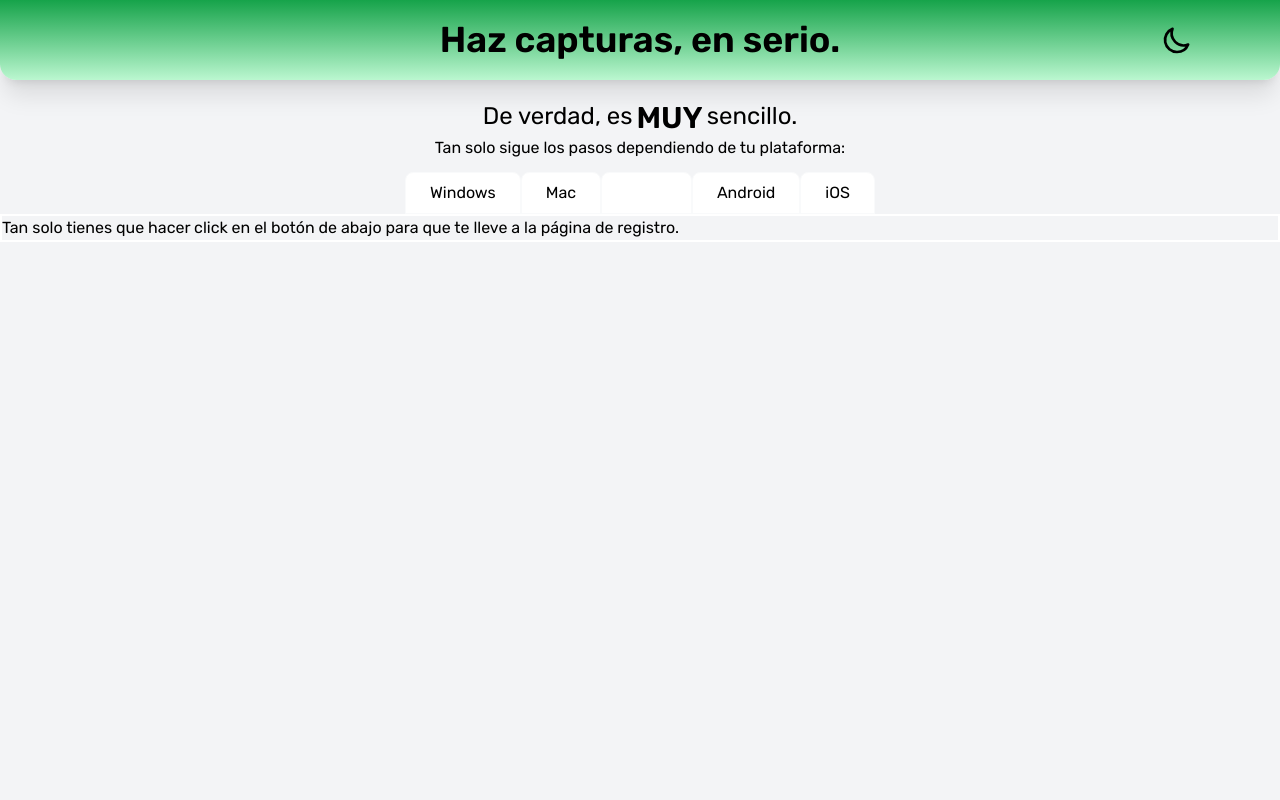
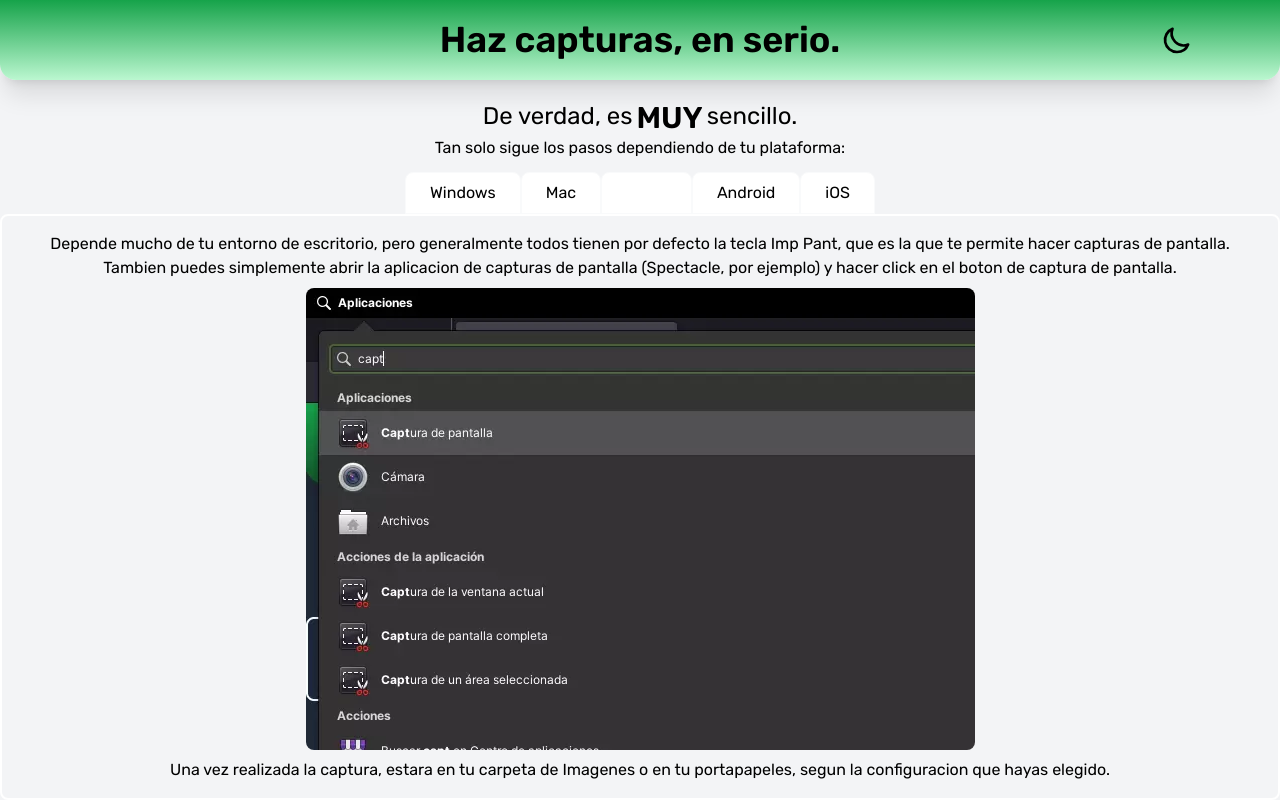
Before and after one commit to ThePotatoCamera/haz-capturas, an Angular app: page /linux in a window 1280 px wide. Built offline with nearby package versions, Linux system fonts and the light colour scheme.

Commit message:
Explicacion captura de pantalla Linux

```diff
--- a/src/app/body/linux/linux.component.html
+++ b/src/app/body/linux/linux.component.html
@@ -1,3 +1,14 @@
-<div class="border-2 border-white">
-  Tan solo tienes que hacer click en el botón de abajo para que te lleve a la página de registro.
+<div class="border-2 border-white rounded-lg p-4">
+  <p class="text-center">
+    Depende mucho de tu entorno de escritorio, pero generalmente todos tienen por defecto la tecla Imp Pant, que es la que te permite hacer capturas de pantalla.<br>
+    Tambien puedes simplemente abrir la aplicacion de capturas de pantalla (Spectacle, por ejemplo) y hacer click en el boton de captura de pantalla.
+  </p>
+  <img
+    class="rounded-lg flex flex-row mx-auto my-2"
+    src="assets/linux/CapturaDePantallaLinux.webp"
+    alt="Ejemplo de aplicacion de captura de pantalla en Windows"
+  />
+  <p class="text-center">
+    Una vez realizada la captura, estara en tu carpeta de Imagenes o en tu portapapeles, segun la configuracion que hayas elegido.
+  </p>
 </div>
```
Also changed, not shown: src/assets/linux/CapturaDePantallaLinux.webp (added).
